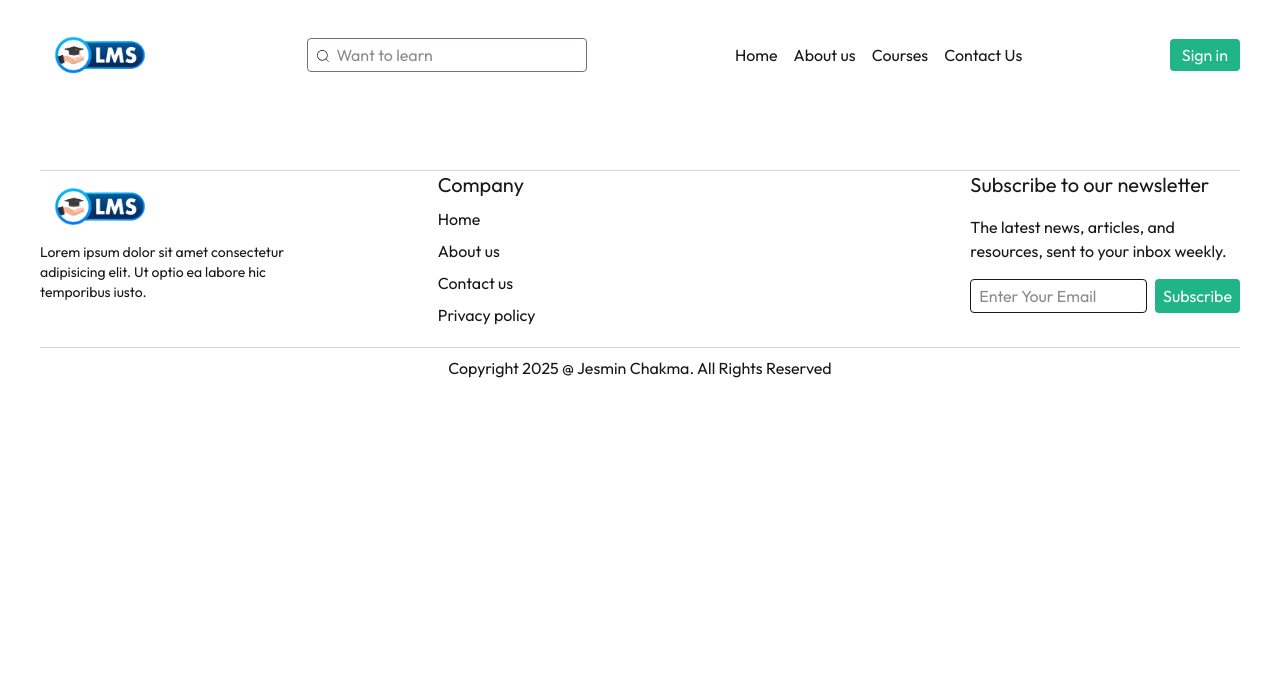
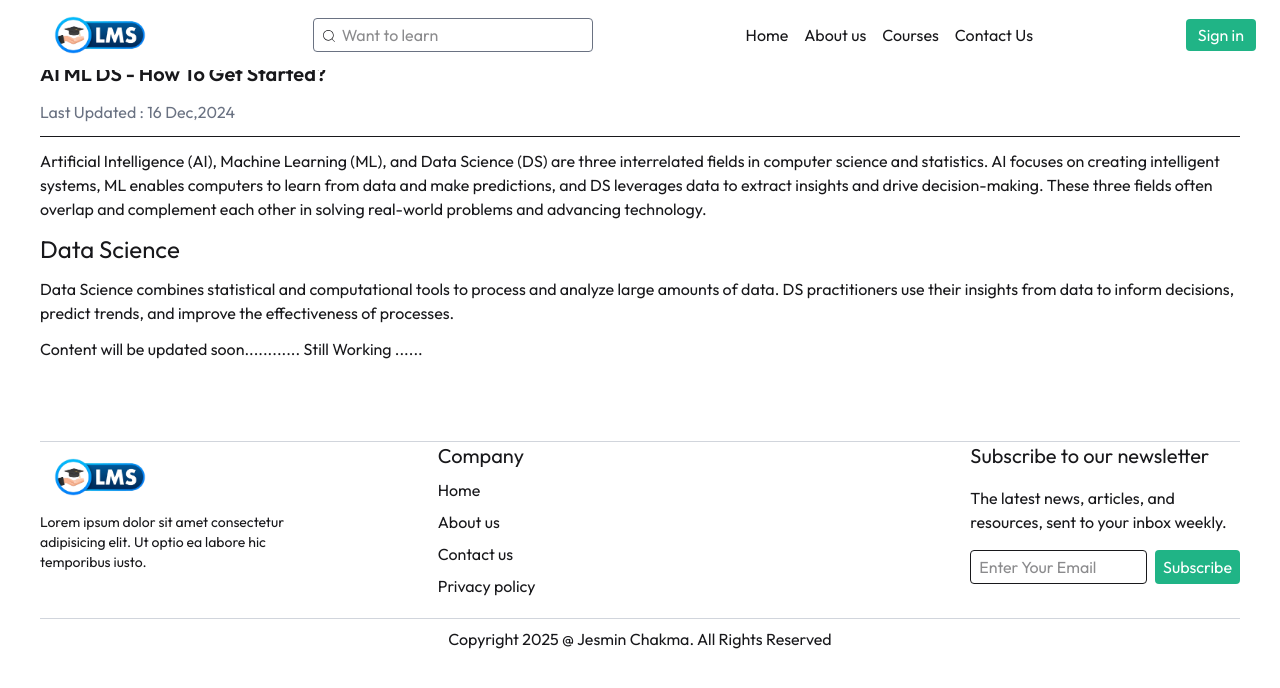
Before and after one commit to Nobleman78/Edu-soft, a React (Vite) app: page /machine-learning in a window 1280 px wide. Shown: the top 688 px of the page. Built offline with nearby package versions, Linux system fonts and the light colour scheme.

Commit message:
Fixed Navbar added

```diff
--- a/src/App.jsx
+++ b/src/App.jsx
@@ -18,6 +18,8 @@ import About from './Utility/About'
 import Login from './Utility/Login'
 import Registration from './Utility/Registration'
 import Footer from './components/Student/Footer'
+import Machinelearling from './components/Courses/Machinelearling'
+import SoftwareEngineering from './components/Courses/SoftwareEngineering'
 
 function App() {
 
@@ -27,7 +29,9 @@ function App() {
       <Routes>
         <Route path='/' element={<Home />}></Route>
         <Route path='/course-list' element={<CourseList />}></Route>
-        <Route path='/course-list/:input' element={<CourseList/>}t></Route>
+        <Route path='/course-list/:input' element={<CourseList/>}></Route>
+        <Route path='/machine-learning' element={<Machinelearling/>}></Route>
+        <Route path='/software-engineering' element={<SoftwareEngineering/>}></Route>
         <Route path='/contact' element={<Contact/>}></Route>
         <Route path='/about' element={<About/>}></Route>
         <Route path='/login' element={<Login/>}></Route>
--- a/src/Pages/Student/CourseList.jsx
+++ b/src/Pages/Student/CourseList.jsx
@@ -6,7 +6,7 @@ import CourseCard from '../../components/Student/CourseCard';
 const CourseList = () => {
     const { courses } = useContext(ContextApi)
     return (
-        <div>
+        <div className='mt-10 md:mt-12'>
             <h2 className='text-4xl font-semibold'>Course list</h2>
             <p><Link to='/'><span className='text-blue-600'>Home</span> </Link>/<span className='text-gray-500'> Course list</span></p>
             <div className='mt-10 py-10 lg:px-8  '>
--- a/src/Utility/OurServices.jsx
+++ b/src/Utility/OurServices.jsx
@@ -2,8 +2,10 @@ import React from 'react';
 import ml from '../assets/ml.png'
 import engineering from '../assets/engineer.png'
 import ux from '../assets/ux-design.png'
+import { Link, useNavigate } from 'react-router-dom';
 
 const OurServices = () => {
+    const navigate = useNavigate();
     return (
         <div className='mt-10  '>
             <div className='flex text-xl gap-2 items-center justify-center text-center'>
@@ -19,7 +21,7 @@ const OurServices = () => {
                         </div>
                         <div className='mt-4'>
                             <p className=' mt-10'> Machine learing focus of building system capable of learing from data.</p>
-                            <button className='mt-5 text-white cursor-pointer bg-[#20B486] px-3 py-1 w-full rounded '>Explore</button>
+                            <Link to ='/machine-learning'> <button className='mt-5 text-white cursor-pointer bg-[#20B486] px-3 py-1 w-full rounded '>Explore</button></Link>
                         </div>
                     </div>
                     <div className='px-4 py-4 rounded-xl bg-blue-200'>
@@ -29,7 +31,7 @@ const OurServices = () => {
                         </div>
                         <div className='mt-4'>
                             <p className=' mt-10'> Machine learing focus of building system capable of learing from data.</p>
-                            <button className='mt-5 text-white cursor-pointer px-4 py-1 w-full rounded bg-blue-600 ' >Explore</button>
+                            <Link to='/software-engineering'><button className='mt-5 text-white cursor-pointer px-4 py-1 w-full rounded bg-blue-600 ' >Explore</button></Link>
                         </div>
                     </div>
                     <div className='px-4 py-4  rounded-xl bg-amber-200'>
--- /dev/null
+++ b/src/components/Courses/Machinelearling.jsx
@@ -0,0 +1,18 @@
+import React from 'react';
+
+const Machinelearling = () => {
+    return (
+        <div className='mt-10 flex flex-col gap-3 '>
+            <h2 className='text-xl font-semibold'>AI ML DS - How To Get Started?</h2>
+            <p className='tetx-sm text-gray-500'>Last Updated : 16 Dec,2024</p>
+            <hr />
+            <p>Artificial Intelligence (AI), Machine Learning (ML), and Data Science (DS) are three interrelated fields in computer science and statistics. AI focuses on creating intelligent systems, ML enables computers to learn from data and make predictions, and DS leverages data to extract insights and drive decision-making. These three fields often overlap and complement each other in solving real-world problems and advancing technology.</p>
+            <h1 className='text-2xl'>Data Science</h1>
+            <p>Data Science combines statistical and computational tools to process and analyze large amounts of data. DS practitioners use their insights from data to inform decisions, predict trends, and improve the effectiveness of processes.</p>
+
+             <p>Content will be updated soon............ Still Working ......</p>
+        </div>
+    );
+};
+
+export default Machinelearling;
--- /dev/null
+++ b/src/components/Courses/SoftwareEngineering.jsx
@@ -0,0 +1,18 @@
+import React from 'react';
+
+const SoftwareEngineering = () => {
+    return (
+        <div className='mt-10 flex flex-col gap-3'>
+            <h2 className='text-xl '>Software Engineering Tutorial</h2>
+            <p className='text-sm text-gray-500'>Last Updated : 24 March, 2025</p>
+            <p>Software Engineering is a subdomain of Engineering in which you learn to develop, design, test, and maintain software using a systematic and structured approach. Software is a collection of programs. And that programs are developed by software engineers. The code of a program is written in any of various programming languages like C++, Java, Python, JavaScript, Ruby, C# etc. <br /><br />
+
+                In this Software Engineering Tutorial, you will learn all the basic to advanced concepts, like Software Engineering Models and Architecture, Software development life cycle, software project management, software metrics, software requirements, etc. This software engineering tutorial is best suited for students and aspiring software engineers, providing a deep understanding of many different aspects of software engineering.
+                <br /><br />
+                To truly excel in this field, it's essential to not only understand the theoretical aspects but also to gain practical experience in applying these concepts. Engaging with our comprehensive Software Testing course that offers in-depth knowledge and hands-on practice in software engineering can be a game-changer, helping you build robust software solutions with confidence.</p>
+            <p className='font-bold text-2xl'>Content will be updated soon...</p>
+        </div>
+    );
+};
+
+export default SoftwareEngineering;
--- a/src/components/Student/Hero.jsx
+++ b/src/components/Student/Hero.jsx
@@ -4,7 +4,7 @@ import Searchbar from './Searchbar';
 
 const Hero = () => {
     return (
-        <div className='mt-10  '>
+        <div className='mt-20  '>
             <div className='flex flex-col md:flex-row justify-between gap-20'>
                 <div className='w-[100%] md:w-[50%]'>
                     <h1 className='text-2xl md:text-5xl mb-5 text-bold mt-10 md:ms-0'>Up Your <span className='text-[#20B486]'>Skills</span> To <span className='text-[#20B486]'>Advance</span> Your <span className='text-[#20B486]'>Career</span> Path</h1>
--- a/src/components/Student/Navbar.jsx
+++ b/src/components/Student/Navbar.jsx
@@ -19,7 +19,7 @@ const Navbar = ({ data }) => {
     }
 
     return (
-        <div className='flex items-center justify-between gap-1 md:gap-0 '>
+        <div className='flex items-center justify-between gap-1 md:gap-0 top-0 bg-white fixed z-50 md:w-[90%] lg:w-[95%] '>
             {/* Nav logo Start*/}
             <div className='flex items-center gap-2'>
                 <RiMenu2Fill className='md:hidden' onClick={() => setMenu(!menu)} ></RiMenu2Fill>
```
